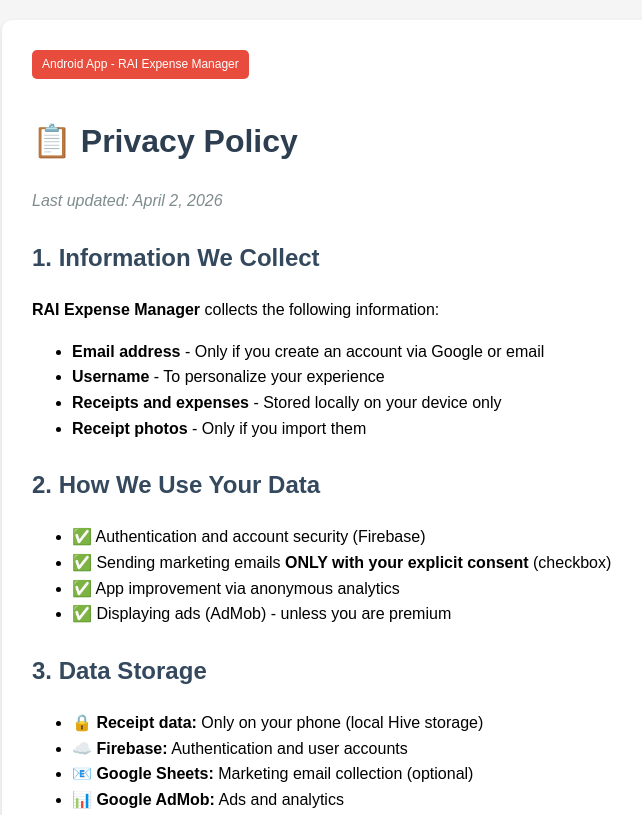
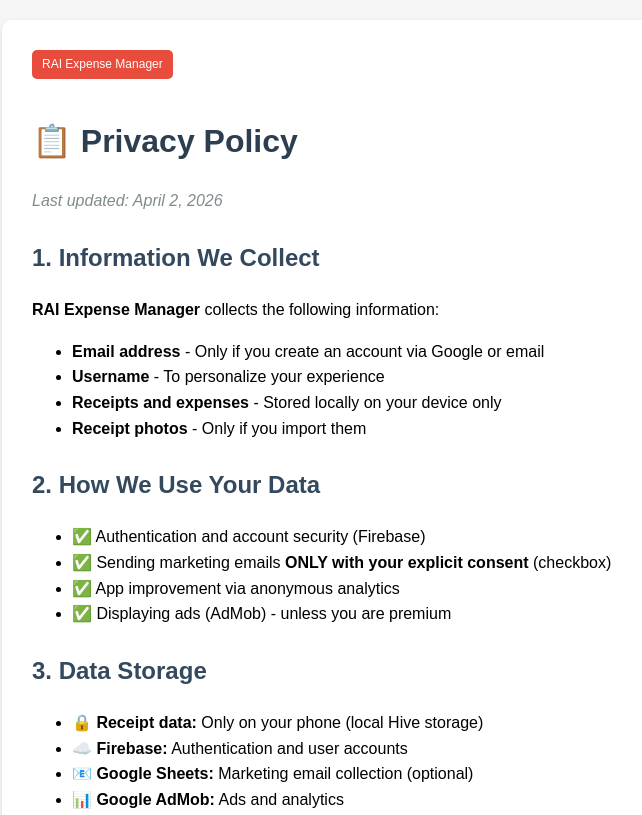
Before and after one commit to receiptai25/rai-delete-account-, a plain HTML site: page privacy-policy.html in a window 1280 px wide. Shown: the top 815 px of the page, without its empty margins (188-830 px from the left). Drawn offline with Linux system fonts and the light colour scheme.

Commit message:
Update privacy-policy.html

```diff
--- a/privacy-policy.html
+++ b/privacy-policy.html
@@ -35,7 +35,7 @@
 </head>
 <body>
     <div class="container">
-        <div class="badge">Android App - RAI Expense Manager</div>
+        <div class="badge">RAI Expense Manager</div>
         <h1>📋 Privacy Policy</h1>
         <p class="last-updated">Last updated: April 2, 2026</p>
 
```
